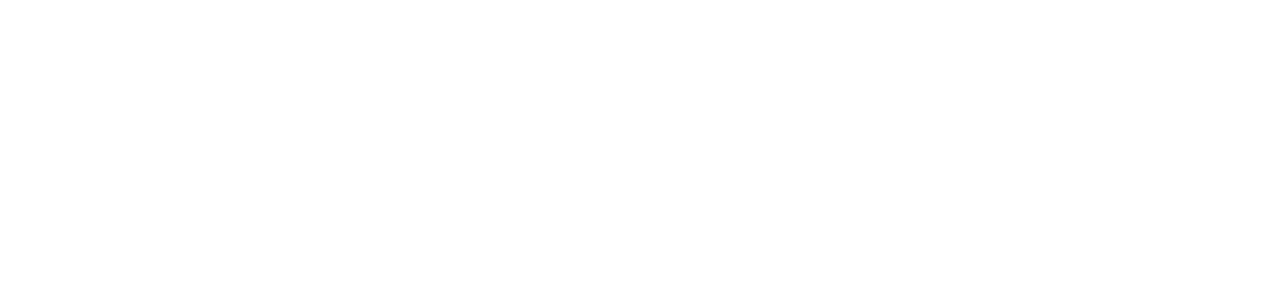
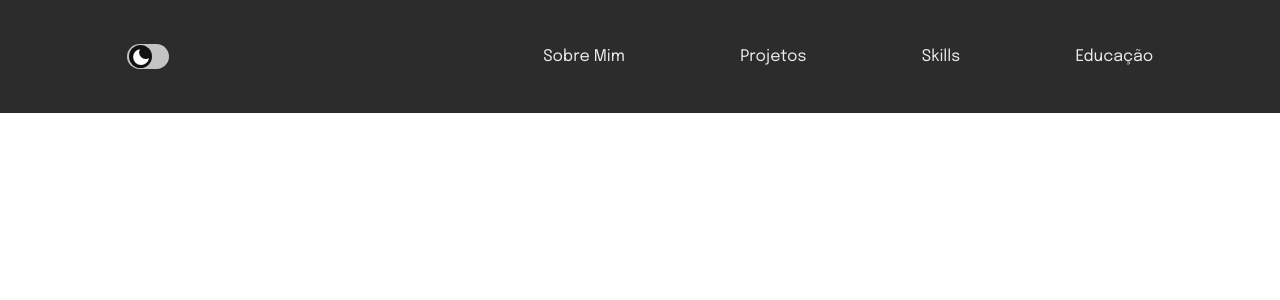
Before and after one commit to Ikarosv/Ikarosv.github.io, a Next.js app: page / in a window 1280 px wide. Shown: the top 300 px of the page. Built offline with nearby package versions, Linux system fonts and the light colour scheme.

Commit message:
refactor: mudado estilo do header
Mudei o estilo do header, mudei cor, texto e adicionei botão de dark e light mode.

```diff
--- a/components/Header/Header.tsx
+++ b/components/Header/Header.tsx
@@ -1,29 +1,22 @@
-import { styled } from "../../stitches.config";
-import { TextColors } from "../../styles/Colors";
-import Button from "../../styles/styled-components/Button";
+import * as Switch from "@radix-ui/react-switch";
+import { MoonSvg, SunSvg } from "../../icons";
+import { styled, theme } from "../../stitches.config";
 import Text from "../../styles/styled-components/Text";
-import Title from "../../styles/styled-components/Title";
 import HamburgerMenu from "../HamburgerMenu/HamburgerMenu";
 
 export const StyledHeader = styled('header', {
-  backgroundColor: '$bgDark',
-  color: '$LIGHT',
+  height: '113px',
+  maxHeight: '113px',
+  backgroundColor: '$section',
+  color: '$textColor',
   padding: '16px $responsivePadding',
   display: 'flex',
   justifyContent: 'space-between',
   alignItems: 'center',
   '@bp2': {
     padding: '$padding'
-  }
+  },
 });
-
-export const Colored = styled('span', {
-  variants: {
-    color: {
-      ...TextColors
-    }
-  }
-})
 
 const Nav = styled('nav', {
   display: 'flex',
@@ -33,19 +26,51 @@
   }
 })
 
-export default function Header() {
+const SwitchRoot = styled(Switch.Root, {
+  all: 'unset',
+  width: 42,
+  height: 25,
+  backgroundColor: '#C4C4C4',
+  borderRadius: '9999px',
+  position: 'relative',
+  boxShadow: `0 2px 10px $blackA7`,
+  WebkitTapHighlightColor: 'rgba(0, 0, 0, 0)',
+  '&:focus': { boxShadow: `0 0 0 2px black` },
+  '@bp2': {
+    marginLeft: '22px'
+  }
+});
+
+const SwitchThumb = styled(Switch.Thumb, {
+  display: 'block',
+  width: 23,
+  height: 23,
+  backgroundColor: '$DARK',
+  borderRadius: '9999px',
+  boxShadow: '0 2px 2px $blackA7',
+  transition: 'transform 100ms',
+  transform: 'translateX(2px)',
+  willChange: 'transform',
+  '&[data-state="checked"]': { transform: 'translateX(19px)' },
+});
+
+export default function Header({  isDarkMode, setIsDarkMode }: { isDarkMode: boolean, setIsDarkMode: Function}) {
+
   return (
     <StyledHeader>
-      <Title headNumber={4}>
-        Ikaro<Colored color="dark_accent">Vieira</Colored>
-      </Title>
+      <SwitchRoot onCheckedChange={ () => { setIsDarkMode(!isDarkMode) } }>
+        <SwitchThumb>
+          { !isDarkMode ? <MoonSvg /> : <SunSvg /> }
+        </SwitchThumb>
+      </SwitchRoot>
       <HamburgerMenu />
       <Nav>
-        <Text as="a" href="#" color="light">Sobre</Text>
-        <Text as="a" href="#" color="light">Tecnologias</Text>
-        <Text as="a" href="#" color="light">Projetos</Text>
+        <Text as="a" href="#Sobre">Sobre Mim</Text>
+        <Text as="a" href="#Projetos">Projetos</Text>
+        <Text as="a" href="#Skills">Skills</Text>
+        <Text as="a" href="#Educacao">Educação</Text>
       </Nav>
-      <Button secondary as="a" href="mailto:ikarovieiraa@gmail.com" css={{'@bp2': {display: 'none'}}}>Contato</Button>
+      {/* <Button secondary as="a" href="mailto:ikarovieiraa@gmail.com" css={{'@bp2': {display: 'none'}}}>Contato</Button> */}
     </StyledHeader>
   );
 }
```
